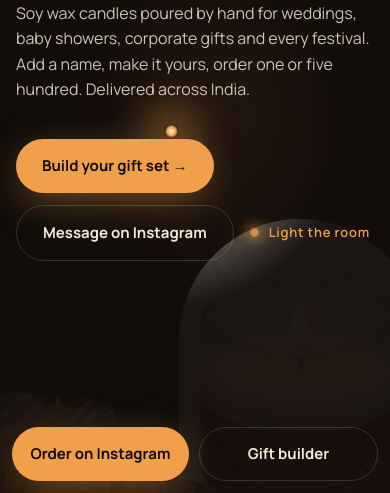
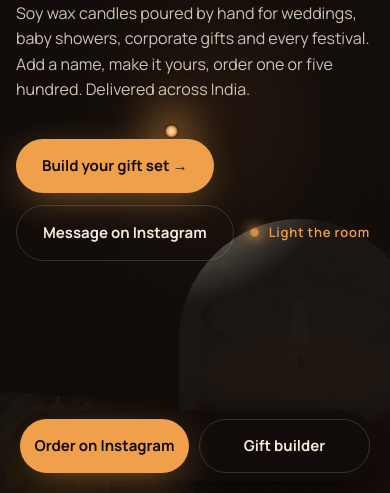
Before and after one commit to kavimirweb-blip/glow-with-amayra-candles, a plain HTML site: page index.html in a window 390 px wide. Shown: the part 351-844 px from the top of the page. Drawn offline with Linux system fonts and the light colour scheme.

Commit message:
Give the mobile CTA bar a dark backing for contrast
Co-Authored-By: Claude Sonnet 5.5 <noreply@anthropic.com>

```diff
--- a/index.html
+++ b/index.html
@@ -182,7 +182,7 @@ footer p{margin:22px auto 34px;max-width:30em;opacity:.7}
 .credit{margin-top:60px;font-size:12px;letter-spacing:.06em;opacity:.45}
 
 /* mobile cta + toast */
-.mcta{position:fixed;inset:auto 12px 12px 12px;z-index:60;display:none;gap:10px}
+.mcta{position:fixed;inset:auto 12px 12px 12px;z-index:60;display:none;gap:10px;padding:8px;border-radius:99px;background:rgba(18,13,10,.92);backdrop-filter:blur(12px);box-shadow:0 10px 40px -8px #000}
 .mcta .btn{flex:1;justify-content:center;padding:14px}
 @media(max-width:700px){.mcta{display:flex}}
 .toast{position:fixed;left:50%;bottom:86px;transform:translate(-50%,20px);z-index:80;background:var(--cream);color:var(--ink);padding:14px 22px;border-radius:14px;font-weight:600;font-size:14px;opacity:0;pointer-events:none;transition:all .4s var(--ease);box-shadow:0 20px 60px -10px #000;max-width:calc(100vw - 32px);text-align:center}
```
